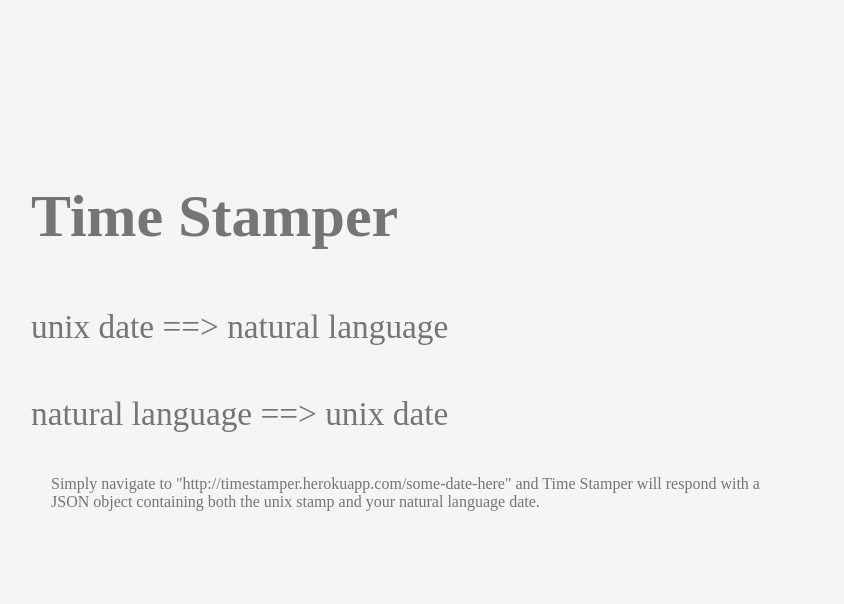
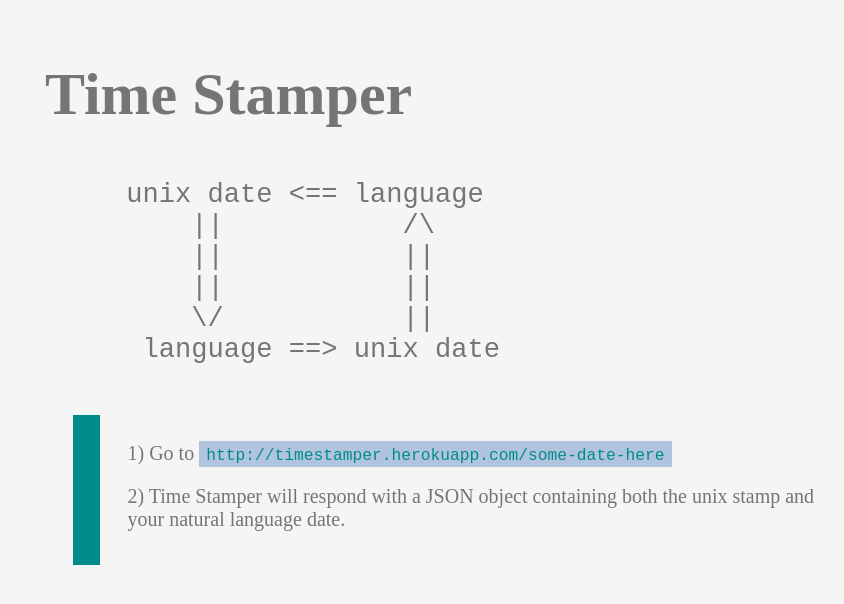
Before and after one commit to BenjaminDowns/TimeStamper, a website: page public/index.html in a window 1280 px wide. Shown: the whole page, without its empty margins (77-921 px from the left). Drawn offline with Linux system fonts and the light colour scheme.

Commit message:
cleaning up timeService; working on styles

```diff
--- a/package.json
+++ b/package.json
@@ -15,6 +15,6 @@
   "author": "Benjamin M. Downs",
   "license": "ISC",
   "dependencies": {
-      "express": "^4.13.1",
+      "express": "^4.13.1"
   }
 }
--- a/public/index.html
+++ b/public/index.html
@@ -10,19 +10,26 @@
     <div class='container'>
         <div class='heading'>
             <h2>Time Stamper</h2>
-            <small>unix date ==> natural language
-                <p>natural language ==> unix date
+            <small>
+
+<pre>     unix date <== language
+         ||           /\
+         ||           ||
+         ||           ||
+         \/           ||
+      language ==> unix date </pre>
+                <p>
+
 
             </small>
-        </div>
-        <div class='description'>
-            <p>
-                Simply navigate to "http://timestamper.herokuapp.com/some-date-here"
-                and Time Stamper will respond with a JSON object containing both the unix stamp and your natural language
-                date.
+        </div class='instructions-container'>
+            <div class='quote-block'></div>
+            <p class='instructions'>
+                1) Go to <code>http://timestamper.herokuapp.com/some-date-here</code><p>
+                2) Time Stamper will respond with a JSON object containing both the unix stamp and your natural language date.
             </p>
         </div>
-    </div>
+        </div>
 
 </body>
 
--- a/public/styles.css
+++ b/public/styles.css
@@ -1,7 +1,8 @@
 html body {
     background-color: #F5F5F5;
     color: #757575;
-    padding: 0px 0px 25px 50px;
+    padding: 0px 0px 2% 5%;
+    font: Lato, sans-serif;
 }
 
 small {
@@ -9,7 +10,7 @@
 }
 
 .container{
-    margin: 15% 50px 50px 50px;
+    margin: 5% 50px 50px 50px;
 }
 
 .heading {
@@ -19,5 +20,37 @@
 .description {
     color: #757575;
     padding: 0px 0px 0px 20px;
-    margin: 0px 350px 0px 0px;
+    margin: 10px 350px 0px 0px;
 }
+
+p {
+    font-size: 1.25em;
+    margin-right: 30%;
+}
+
+pre {
+    font-size: 1.25em
+}
+
+.quote-block {
+    min-height: 150px;
+    max-height: 250px;
+    width: 2.5%;
+    float: left;
+    background-color: darkcyan;
+    margin: 0px 2.5% 0px 2.5%;
+}
+
+code {
+    background-color: lightsteelblue;
+    color: darkcyan;
+    padding: 5px 7px 2px 7px;
+}
+
+.instructions {
+    padding-top: 2.5%;
+}
+
+pre {
+    font-size: 1em;
+}
```
Also changed, not shown: timeService.js (+11 -5 lines).
